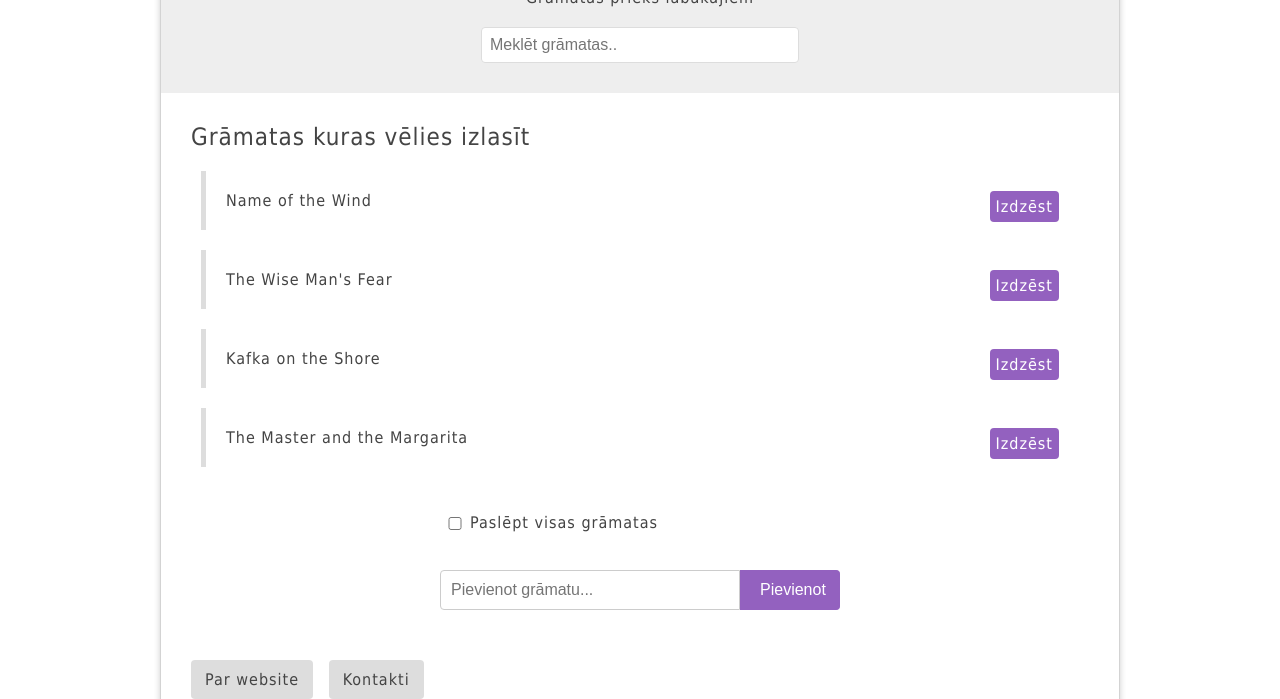
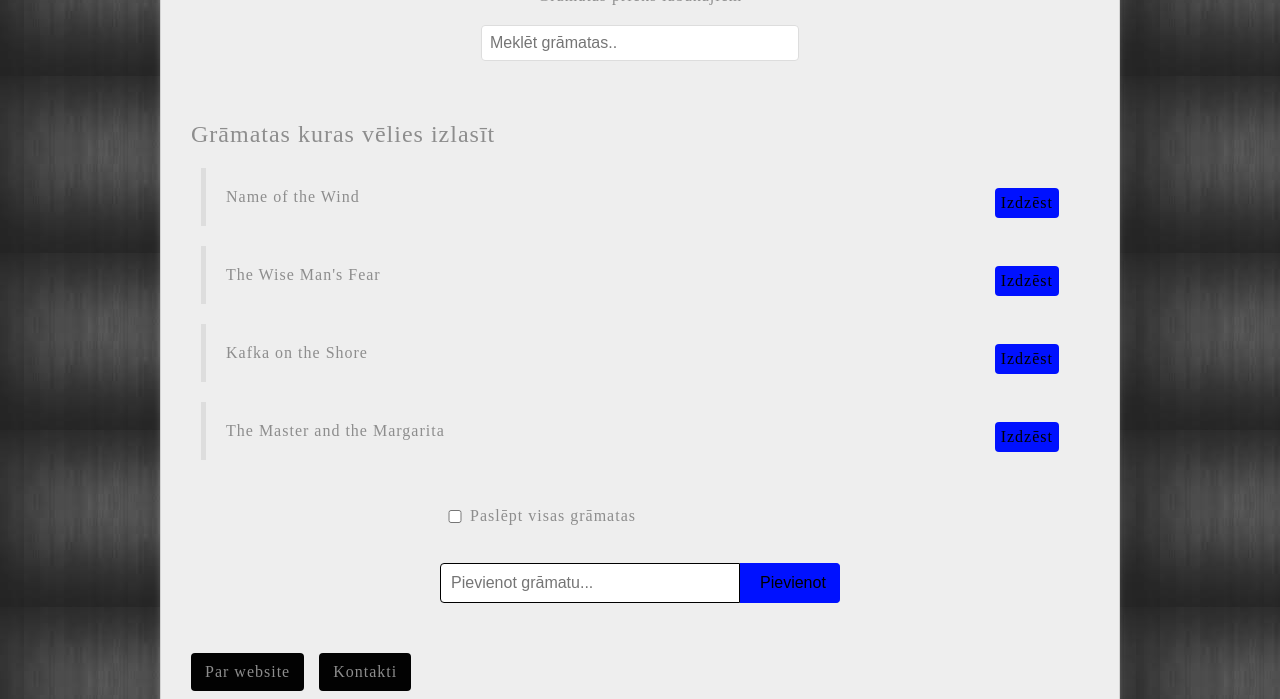
Before and after one commit to FlexLV/Tutorial_video_repoz, a plain HTML site: page JavaScript-DOM-Tutorial-lesson-18/index.html in a window 1280 px wide. Shown: the part 101-800 px from the top of the page. Drawn offline with Linux system fonts and the light colour scheme.

Commit message:
Veiktas izmainas

```diff
--- a/JavaScript-DOM-Tutorial-lesson-18/styles.css
+++ b/JavaScript-DOM-Tutorial-lesson-18/styles.css
@@ -1,6 +1,6 @@
 body{
-    font-family: Tahoma;
-    color: #444;
+    font-family: 'Akaya Kanadaka';
+    color: rgb(141, 141, 141);
     letter-spacing: 1px;
 }
 
@@ -13,11 +13,12 @@ h1, h2{
     max-width: 960px;
     margin: 20px auto;
     border-radius: 6px;
-    box-shadow: 0px 1px 6px rgba(0,0,0,0.2);
+    box-shadow: 0px 1px 6px rgba(255, 255, 255, 0.2);
     box-sizing: border-box;
     padding: 0 0 20px;
     overflow: hidden;
     border: 1px solid lightgray;
+    background: #eee;
 }
 
 #lapas-baneris{
@@ -41,7 +42,7 @@ h1, h2{
     border: 1px solid #ddd;
     border-radius: 4px;
     font-size: 16px;
-    color: #444;
+    color: rgb(255, 255, 255);
 }
 
 #grāmatu-list, #add-book, #tabbed-content{
@@ -60,20 +61,20 @@ h1, h2{
 }
 
 #grāmatu-list li:hover{
-    border-color: #9361bf;
+    border-color: #2600ff;
 }
 
 .delete{
     float: right;
-    background: #9361bf;
+    background: #0011ff;
     padding: 6px;
     border-radius: 4px;
     cursor: pointer;
-    color: white;
+    color: rgb(0, 0, 0);
 }
 
 .delete:hover{
-    background: #333;
+    background: rgb(255, 255, 255);
 }
 
 #add-book{
@@ -85,7 +86,7 @@ h1, h2{
     display: block;
     margin: 20px 0;
     padding: 10px;
-    border: 1px solid #ccc;
+    border: 1px solid rgb(0, 0, 0);
     font-size: 16px;
     border-radius: 4px 0 0 4px;
     box-sizing: border-box;
@@ -95,8 +96,8 @@ h1, h2{
 }
 
 #add-book button{
-    border: 1px solid #9361bf;
-    background: #9361bf;
+    border: 1px solid #0011ff;
+    background: #0011ff;
     padding: 10px 20px;
     font-size: 16px;
     display: inline-block;
@@ -107,7 +108,7 @@ h1, h2{
     float: left;
     margin: 20px 0;
     border-left: 0;
-    color: white;
+    color: rgb(0, 0, 0);
 }
 
 #add-book:after{
@@ -127,7 +128,7 @@ h1, h2{
 #tabbed-content li{
     display: inline-block;
     padding: 10px 14px;
-    background: #ddd;
+    background: rgb(2, 2, 2);
     border-radius: 4px;
     cursor: pointer;
     margin-right: 10px;
@@ -135,7 +136,7 @@ h1, h2{
 
 #tabbed-content .panel{
     display: none;
-    border: 1px solid #ddd;
+    border: 1px solid rgb(0, 0, 0);
     padding: 0 10px;
     border-radius: 4px;
 }
@@ -143,3 +144,6 @@ h1, h2{
 #tabbed-content .panel.active{
     display: block;
 }
+body {
+    background-image: url(background.jfif);
+  }
```
Also changed, not shown: JavaScript-DOM-Tutorial-lesson-18/background.jfif (added), JavaScript-DOM-Tutorial-lesson-18/index.html (line endings or trailing spaces).
